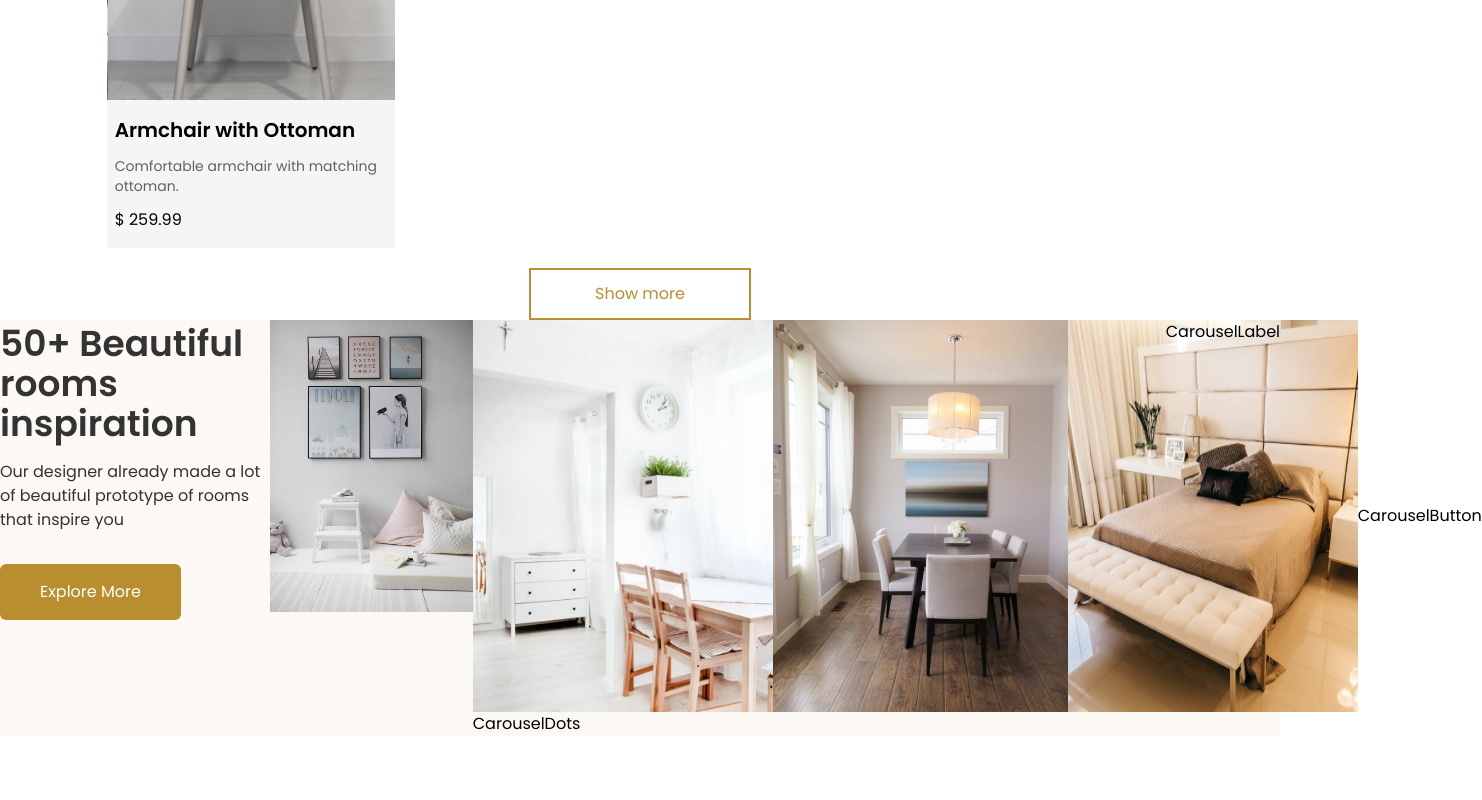
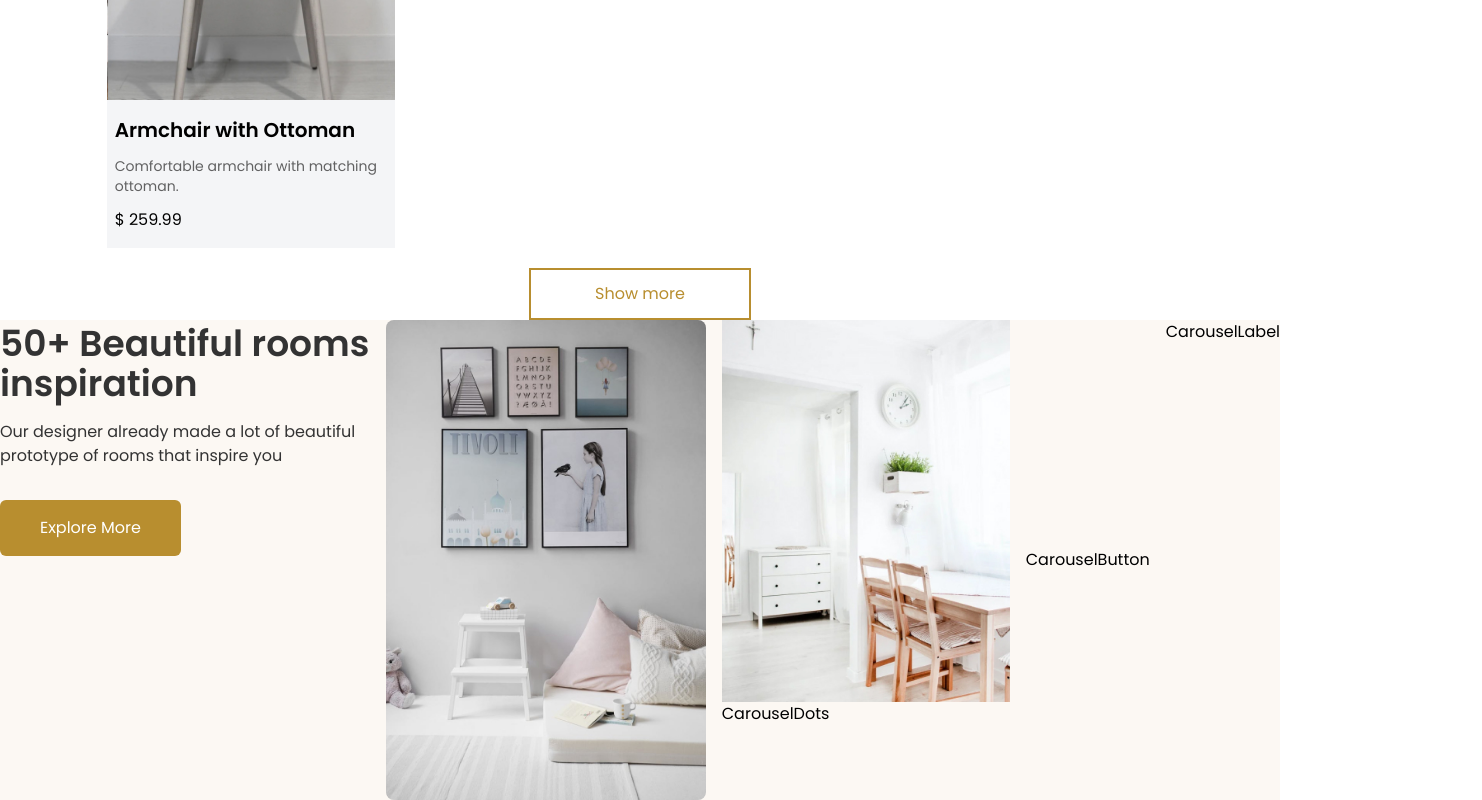
Before and after one commit to CjordanIII/freelance_example_project_one, a Next.js app: page / in a window 1280 px wide. Shown: the part 3310-4110 px from the top of the page, 1482 px wide, since content can reach past the window. Before the commit the page ends 4046 px from the top, so only its background shows below. Built offline with nearby package versions, Linux system fonts and the light colour scheme.

Commit message:
add carsel update

```diff
--- a/src/components/ArrayProductItems.tsx
+++ b/src/components/ArrayProductItems.tsx
@@ -1,34 +1,31 @@
-import React from 'react'
-import Image from 'next/image'
-import { products } from '@/lib/types/types'
+import React from "react";
+import Image from "next/image";
+import { products } from "@/lib/types/types";
 // types for image are string
-const ArrayProductItems:React.FC<products> = ({title,price,description,image}) => {
-
+const ArrayProductItems: React.FC<products> = ({
+  title,
+  price,
+  description,
+  image,
+}) => {
   return (
     <div>
-<div className='w-72 h-72 relative'>
+      <div className="w-72 h-72 relative">
         <Image
           src={image}
-
-        alt={title}  // Use the title as alt text for better accessibility
+          alt={title} // Use the title as alt text for better accessibility
           layout="fill" // Fill the parent container
           objectFit="cover"
         />
       </div>
-    <div className='bg-light_grey w-72 flex flex-col gap-3 py-4 px-2'>
-        <h4 className='font-semibold text-xl '>
-            {title}
-        </h4>
-        <p className='font-text_sub text-sm opacity-60'>
-            {description}
-        </p>
+      <div className="bg-light_grey w-72 flex flex-col gap-3 py-4 px-2">
+        <h4 className="font-semibold text-xl ">{title}</h4>
+        <p className="font-text_sub text-sm opacity-60">{description}</p>
 
-        <p>
-            $ {price}
-        </p>
+        <p>$ {price}</p>
       </div>
     </div>
-  )
-}
+  );
+};
 
-export default ArrayProductItems
+export default ArrayProductItems;
--- a/src/components/Carousel.tsx
+++ b/src/components/Carousel.tsx
@@ -21,16 +21,16 @@ const Carousel = () => {
   }, [indexCount]);
 
   return (
-    <div className=" flex">
+    <div className=" flex gap-4 ">
       <CarouselFocus current={current} />
-      <div >
-        <div className="flex">
-          <CarouselPhotos arrOfPhotos={items} indexCount={indexCount}/>
-          <CarouselButton setIndexCount={setIndexCount} />
+      <div>
+        <div className="flex gap-5 w-72 overflow-x-clip">
+          <CarouselPhotos arrOfPhotos={items} indexCount={indexCount} />
+
         </div>
         <CarouselDots />
       </div>
-
+      <CarouselButton setIndexCount={setIndexCount} />
       <CarouselLabel />
     </div>
   );
--- a/src/components/CarouselButton.tsx
+++ b/src/components/CarouselButton.tsx
@@ -10,7 +10,7 @@ const CarouselButton: React.FC<CarouselButtonProps> = ({setIndexCount}) => {
     // TODO add design later
 
   return (
-    <button onClick={handleClick}>CarouselButton</button>
+    <button  className="reltive" onClick={handleClick}>CarouselButton</button>
   )
 }
 
--- a/src/components/CarouselFocus.tsx
+++ b/src/components/CarouselFocus.tsx
@@ -1,17 +1,18 @@
-import React from 'react'
+import React from "react";
 import { CarouselPhotosProps } from "@/lib/types/types";
-import Image from 'next/image';
-const CarouselFocus: React.FC<CarouselPhotosProps> = ({current}) => {
+import Image from "next/image";
+const CarouselFocus: React.FC<CarouselPhotosProps> = ({ current }) => {
   return (
-    <div>
-            <Image
-      src={current.image}
-      width={300}
-      height={300}
-      alt="Picture of the author"
-    />
+    <div className="relative" style={{width:"20rem",height:"30rem"}} >
+      <Image
+        src={current.image}
+        layout="fill"  // This makes the image fill its parent container
+        objectFit="cover" // Use Tailwind's class via `style`
+        alt="Picture of the author"
+        className="rounded-lg object-cover"
+      />
     </div>
-  )
-}
+  );
+};
 
-export default CarouselFocus
+export default CarouselFocus;
```
Lines whose indentation alone changed are shown as unchanged.
